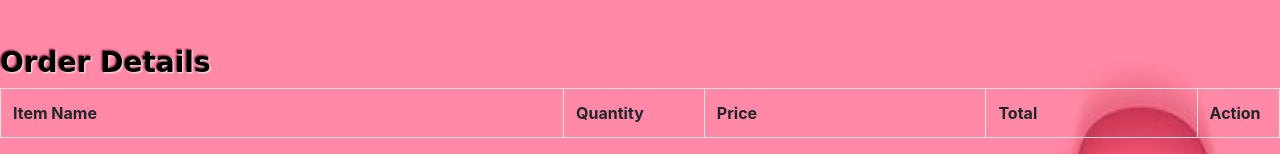
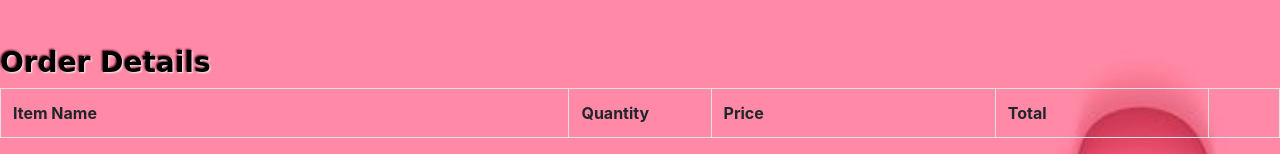
Before and after one commit to MethuliMewanya/iwb211-mavericks-quad, a PHP site: page /menu.php in a window 1280 px wide. Shown: the part 1815-1969 px from the top of the page. Run offline with PHP 8.4, Linux system fonts and the light colour scheme; lists and menus that the app fills with data are empty.

Commit message:
.style changes

```diff
--- a/menu.php
+++ b/menu.php
@@ -436,7 +436,7 @@ if (isset($_GET["action"])) {
                                 <th width="10%">Quantity</th>
                                 <th width="20%">Price</th>
                                 <th width="15%">Total</th>
-                                <th width="5%">Action</th>
+                                <th width="5%"> </th>
                         </tr>
                         <?php
                         if (!empty($_SESSION["shopping_cart"])) {
```
